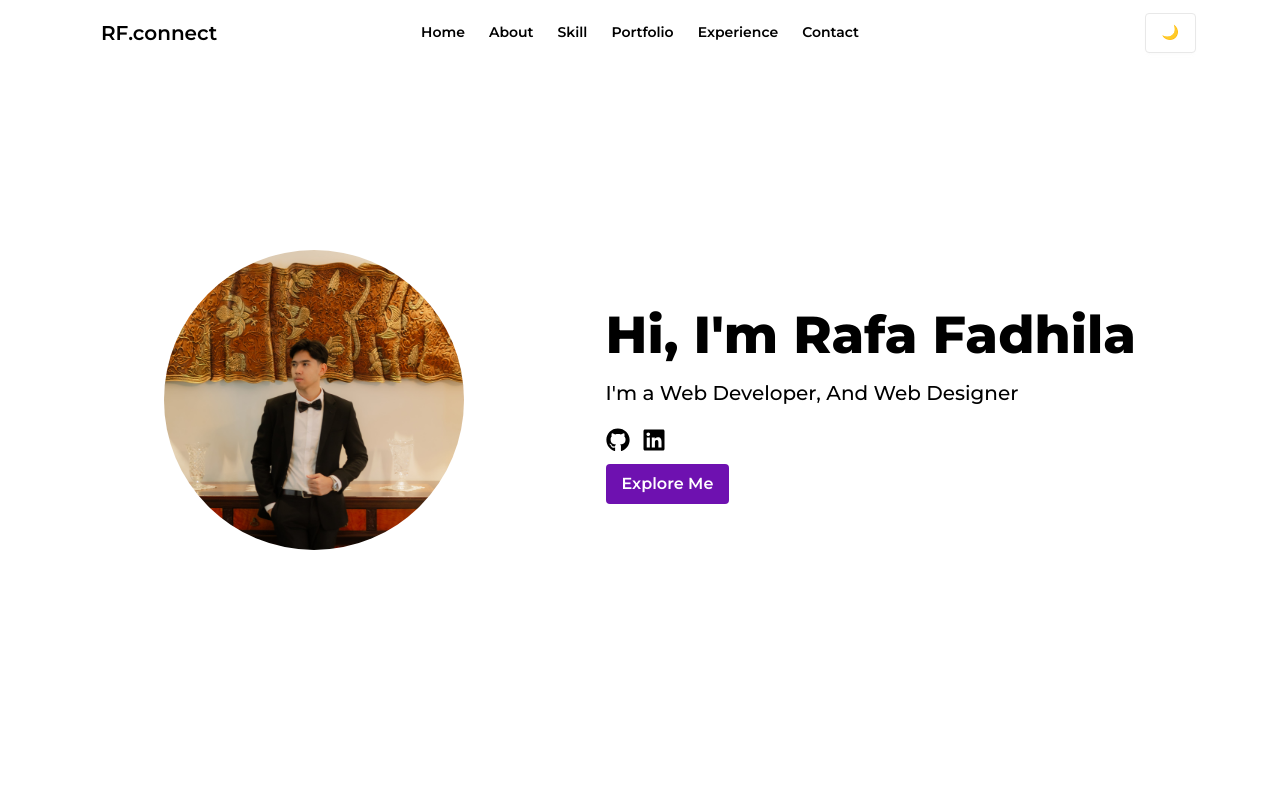
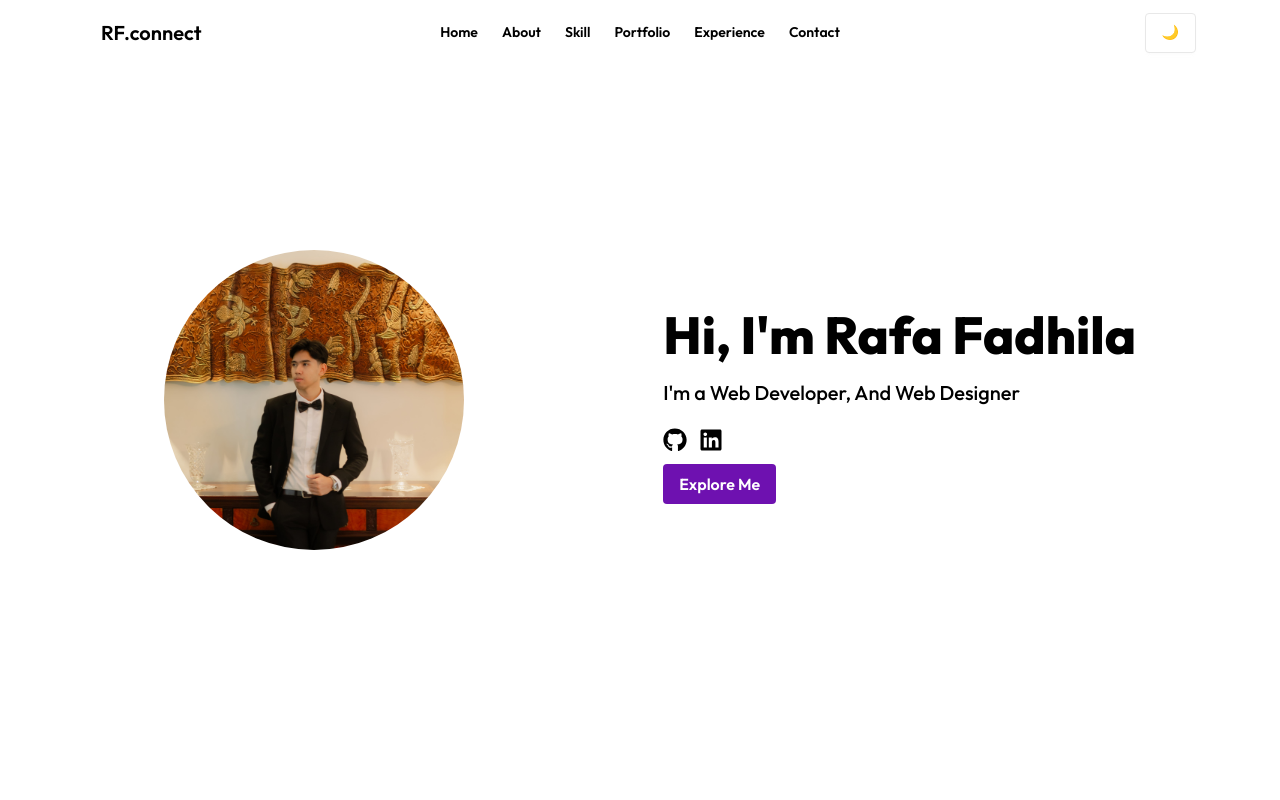
Before and after one commit to rafafadhila/profile-web, a Next.js app: page / in a window 1280 px wide. Shown: the top 800 px of the page. Built offline with nearby package versions, Linux system fonts and the light colour scheme; no server answers.

Commit message:
change font

```diff
--- a/src/app/globals.css
+++ b/src/app/globals.css
@@ -23,7 +23,7 @@
 body {
   background: var(--background);
   color: var(--foreground);
-  font-family: var(--font-montserrat);
+  font-family: var(--font-outfit);
 }
 
 html {
--- a/src/app/layout.tsx
+++ b/src/app/layout.tsx
@@ -1,12 +1,12 @@
 import type { Metadata } from "next";
-import { Montserrat } from "next/font/google";
+import { Outfit } from "next/font/google";
 import "./globals.css";
 import { ThemeProvider } from "./providers/themeProvider";
 import { ToastContainer } from "react-toastify";
 
-const montserrat = Montserrat({
-  weight: ['500', '600', '700', '800'],
-  variable: "--font-montserrat",
+const outfit = Outfit({
+  weight: ['400', '500', '600', '700', '800'],
+  variable: "--font-outfit",
   subsets: ["latin"]
 })
 
@@ -48,9 +48,9 @@ export default function RootLayout({
   children: React.ReactNode;
 }>) {
   return (
-    <html lang="en">
+    <html lang="en" className="overflow-x-hidden">
       <body
-        className={`${montserrat.variable} antialiased`}
+        className={`${outfit.variable} antialiased overflow-x-hidden`}
       >
         <ThemeProvider>
           {children}
```
